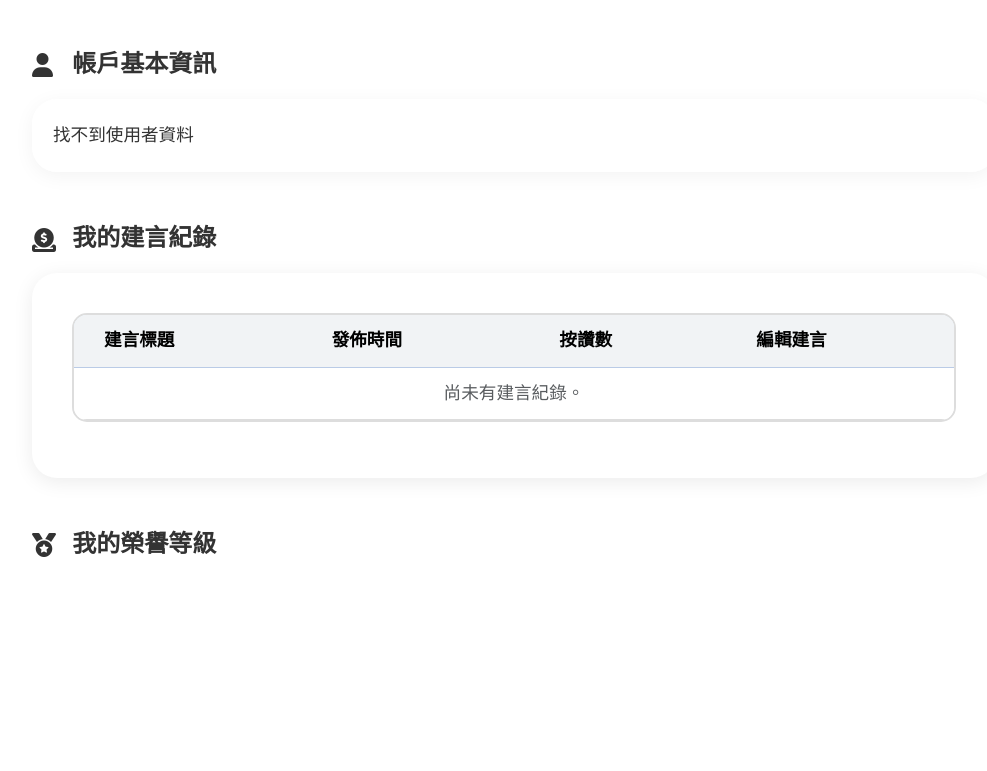
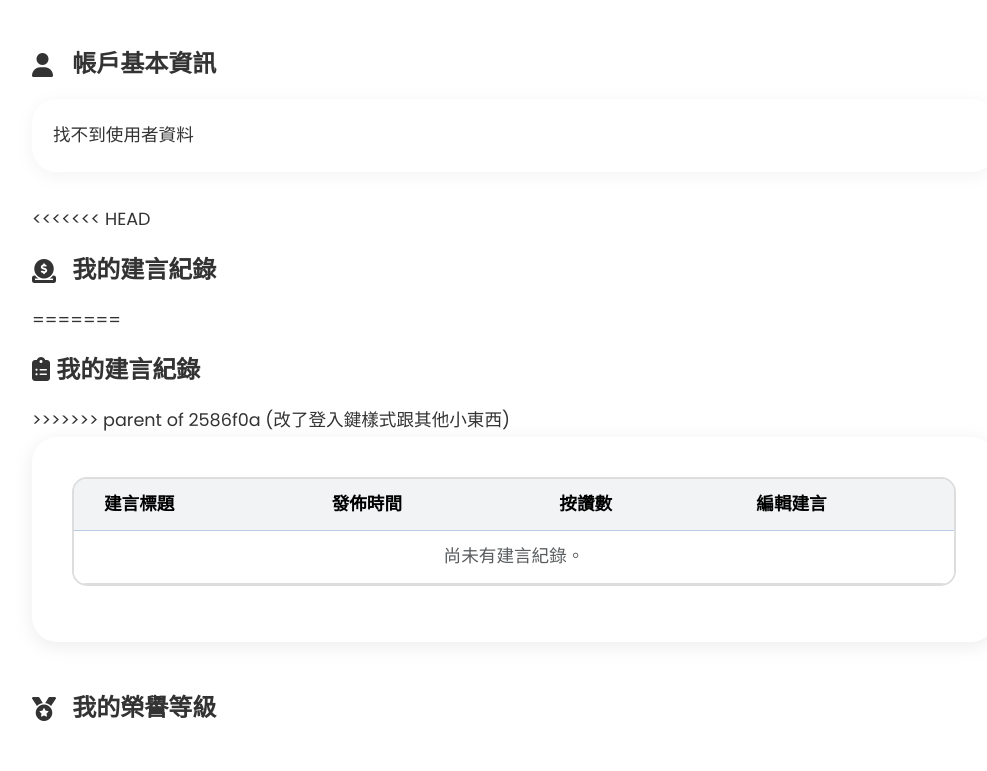
Before and after one commit to SA5202/SA, a PHP site: page /record.php in a window 1280 px wide. Shown: the top 771 px of the page, without its empty margins (126-1113 px from the left). Run offline with PHP 8.4, Linux system fonts and the light colour scheme; the visitor is signed in with stand-in values (Sample User, id 1); data that the repository does not hold is empty; some libraries are stand-ins or nearby versions.

Commit message:
回復原樣

```diff
--- a/main.php
+++ b/main.php
@@ -132,7 +132,11 @@ $facilities = $link->query("SELECT DISTINCT Facility_Type FROM Facility ORDER BY
     <div class="row">
         <div class="col-md-6">
             <div class="card">
+<<<<<<< HEAD
                 <div class="card-header">📜<b> 最新建言</b></div>
+=======
+                <div class="card-header">📝<b> 最新建言</b></div>
+>>>>>>> parent of 2586f0a (改了登入鍵樣式跟其他小東西)
                 <div class="cards">
                     <?php while ($row = $result->fetch_assoc()): ?>
 
--- a/record.php
+++ b/record.php
@@ -225,7 +225,11 @@ $result = $stmt->get_result();
     </div>
 
     <br>
+<<<<<<< HEAD
     <h4><i class="icon fas fa-donate"></i> 我的建言紀錄</h4>
+=======
+    <h4><i class="fas fa-clipboard-list"></i> 我的建言紀錄</h4>
+>>>>>>> parent of 2586f0a (改了登入鍵樣式跟其他小東西)
         <div class="table-container">
             <table class="table">
                 <thead class="table-primary">
```
